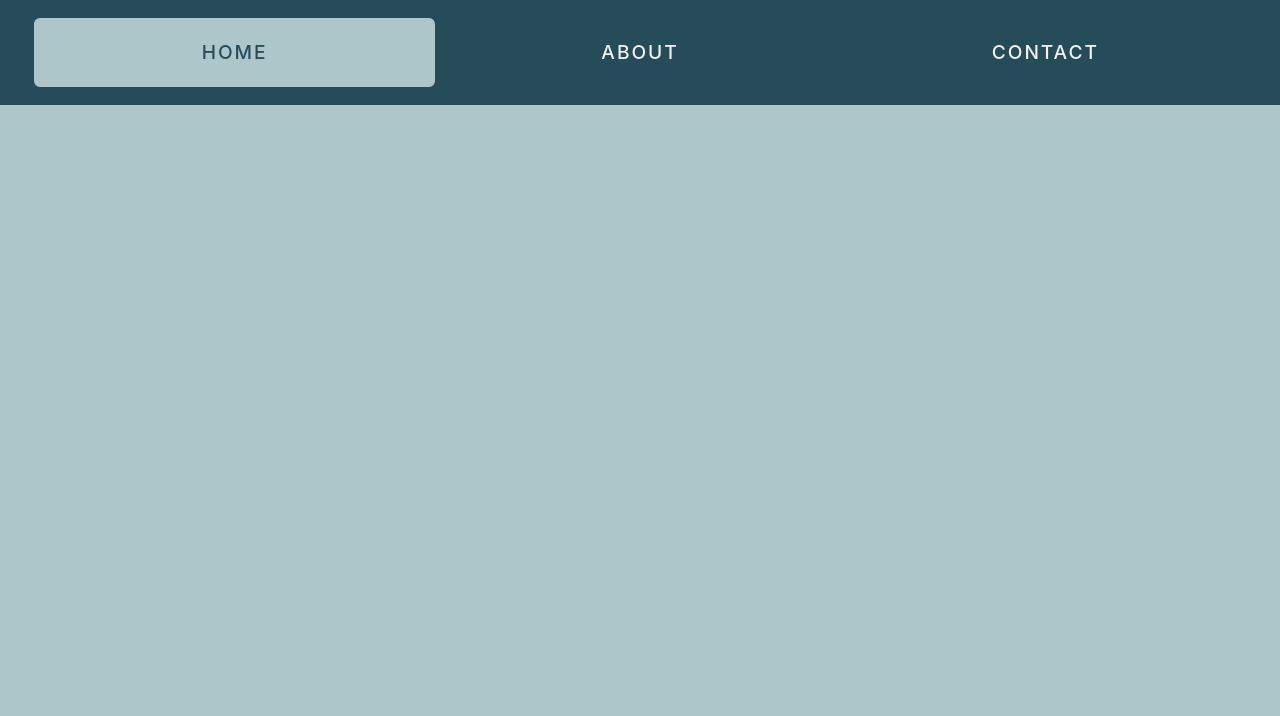
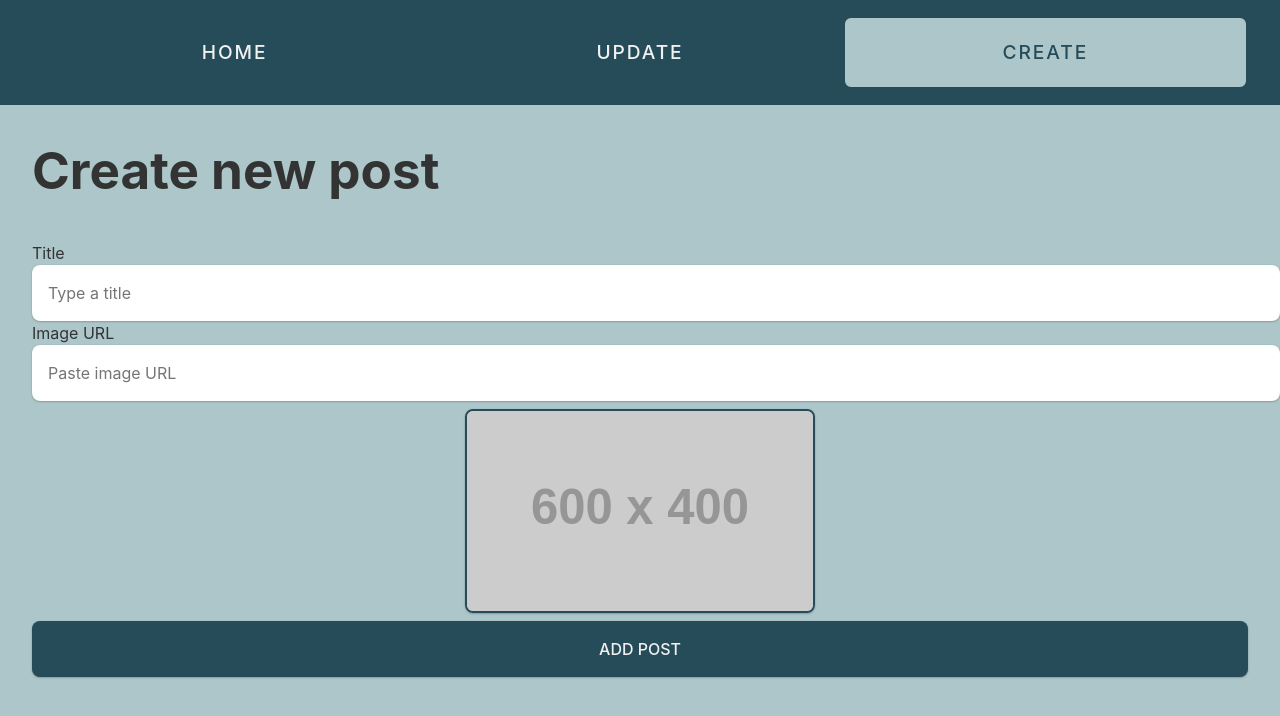
Before and after one commit to imhp1721/firebase-first-project, a React (Vite) app: page /create in a window 1280 px wide. Before the commit this address led to /. Shown: the top 716 px of the page. Built offline with nearby package versions, Linux system fonts and the light colour scheme; no server answers.

Commit message:
tasks done

```diff
--- a/src/App.jsx
+++ b/src/App.jsx
@@ -1,5 +1,5 @@
 import { Routes, Route, Navigate } from "react-router-dom";
-import Nav from "./components/NavBar";
+import NavBar from "./components/NavBar";
 import HomePage from "./pages/HomePage";
 import UpdatePage from "./pages/UpdatePage";
 import CreatePage from "./pages/CreatePage";
@@ -7,12 +7,12 @@ import CreatePage from "./pages/CreatePage";
 function App() {
     return (
         <>
-            <Nav />
+            <NavBar />
             <main>
                 <Routes>
                     <Route path="/" element={<HomePage />} />
-                    <Route path="/about" element={<UpdatePage />} />
-                    <Route path="/contact" element={<CreatePage />} />
+                    <Route path="/update" element={<UpdatePage />} />
+                    <Route path="/create" element={<CreatePage />} />
                     <Route path="*" element={<Navigate to="/" />} />
                 </Routes>
             </main>
--- a/src/components/NavBar.jsx
+++ b/src/components/NavBar.jsx
@@ -1,11 +1,11 @@
 import { NavLink } from "react-router-dom";
 
-export default function Nav() {
+export default function NavBar() {
     return (
         <nav>
             <NavLink to="/">Home</NavLink>
-            <NavLink to="/about">About</NavLink>
-            <NavLink to="/contact">Contact</NavLink>
+            <NavLink to="/update">Update</NavLink>
+            <NavLink to="/create">Create</NavLink>
         </nav>
     );
 }
--- a/src/components/Post.jsx
+++ b/src/components/Post.jsx
@@ -1,8 +1,8 @@
 import UserAvatar from "./UserAvatar";
 
-export default function Post({post}) {
+export default function Post({post}) { //{} used to omit props.post.uid but only post.uid
   return (
-    <article>
+    <article className="user-card">
       <UserAvatar uid={post.uid} />
       <img src={post.image} alt={post.caption} />
       <h2>{post.caption}</h2>
--- a/src/components/UserAvatar.jsx
+++ b/src/components/UserAvatar.jsx
@@ -2,7 +2,7 @@ import { useEffect, useState } from "react";
 
 export default function UserAvatar({ uid }) {
   const url = `https://fir-first-project-dd653-default-rtdb.europe-west1.firebasedatabase.app/users/${uid}.json`;
-  const [user, setUser] = useState([]);
+  const [user, setUser] = useState({});
 
   useEffect(() => {
     async function getUser() {
--- a/src/pages/CreatePage.jsx
+++ b/src/pages/CreatePage.jsx
@@ -1,10 +1,70 @@
+import { useState } from "react";
+import { useNavigate } from "react-router-dom";
+
 export default function CreatePage() {
+  const [caption, setCaption] = useState("");
+  const [image, setImage] = useState("");
+
+  const navigate = useNavigate();
+
+  async function handleSubmit(event) {
+    event.preventDefault();
+
+    const newPost = {
+      uid: "fTs84KRoYw5pRZEWCq2Z", //default user id added
+      caption,
+      image,
+    };
+
+    const url =
+      "https://fir-first-project-dd653-default-rtdb.europe-west1.firebasedatabase.app/posts.json";
+    const response = await fetch(url, {
+      method: "POST",
+      body: JSON.stringify(newPost),
+    });
+
+    if (response.ok) {
+      navigate("/");
+    } else {
+      console.error("Failed to create new post"); //error makes it red in the console
+    }
+  }
+
   return (
     <section className="page">
       <h1>Create new post</h1>
-            <form>
+      <form onSubmit={handleSubmit}>
         <label htmlFor="caption">Title</label>
-                <input type="text" placeholder="Type a title"/>
+        <input
+          id="caption"
+          type="text"
+          value={caption}
+          placeholder="Type a title"
+          onChange={(e) => setCaption(e.target.value)}
+        />
+        <label htmlFor="image">Image URL</label>
+        <input
+          id="image"
+          type="url"
+          value={image}
+          placeholder="Paste image URL"
+          onChange={(e) => setImage(e.target.value)}
+        />
+        <img
+          id="image-preview"
+          className="image-preview"
+          src={
+            image
+              ? image
+              : "https://placehold.co/600x400?text=Paste+an+image+URL"
+          }
+          alt="Preview"
+          onError={(e) =>
+            (e.target.src =
+              "https://placehold.co/600x400?text=Error+loading+image")
+          }
+        />
+        <button type="submit">ADD POST</button>
       </form>
     </section>
   );
```
Lines whose indentation alone changed are shown as unchanged.
